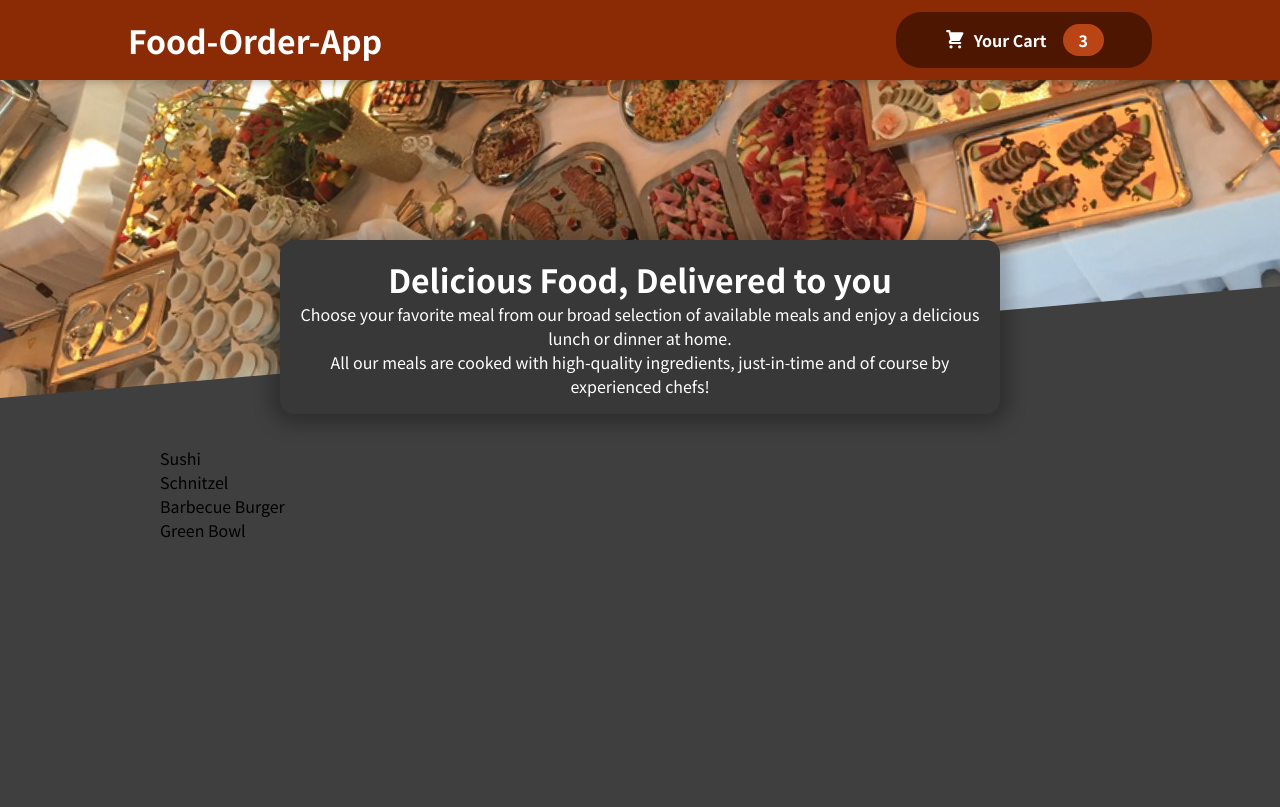
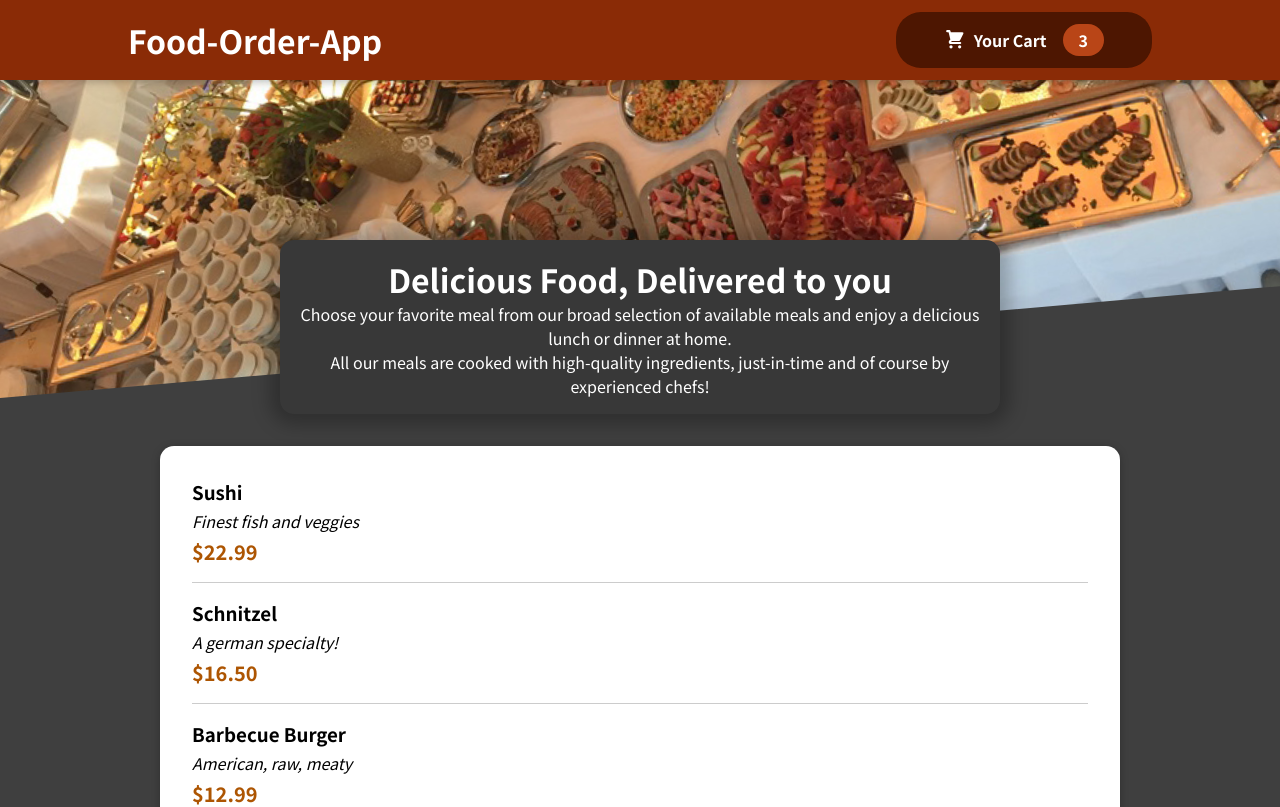
Before and after one commit to kishan-aghera/food-order-app, a React (Create React App) app: page / in a window 1280 px wide. Shown: the top 807 px of the page. Built offline with nearby package versions, Linux system fonts and the light colour scheme.

Commit message:
Adding Individual Meal Items & Displaying Them

```diff
--- a/src/components/Meals/AvailableMeals.js
+++ b/src/components/Meals/AvailableMeals.js
@@ -1,4 +1,7 @@
 import React from 'react';
+
+import Card from '../UI/Card';
+import MealItem from './MealItem/MealItem';
 
 import classes from './AvailableMeals.module.css';
 
@@ -30,14 +33,21 @@
 ];
 
 
-const AvailableMeals =() => {
-  const mealsList = DUMMY_MEALS.map((meal) => <li>{meal.name}</li>);
+const AvailableMeals = () => {
+  const mealsList = DUMMY_MEALS.map((meal) => (
+    <MealItem
+      id={meal.id}
+      name={meal.name}
+      description={meal.description}
+      price={meal.price}
+    />
+  ));
 
   return (
     <section className={classes.meals}>
-      <ul>
+      <Card>
         {mealsList}
-      </ul>
+      </Card>
     </section>
   )
 }
--- /dev/null
+++ b/src/components/Meals/MealItem/MealItem.js
@@ -0,0 +1,29 @@
+import React from 'react';
+
+import classes from './MealItem.module.css';
+
+const MealItem = (props) => {
+  const price = `$${props.price.toFixed(2)}`;
+
+  return (
+    <li className={classes.meal}>
+      <div>
+        <h3>
+          {props.name}
+        </h3>
+        <div className={classes.description}>
+          {props.description}
+        </div>
+        <div className={classes.price}>
+          {price}
+        </div>
+      </div>
+
+      <div>
+
+      </div>
+    </li>
+  )
+}
+
+export default MealItem;
--- /dev/null
+++ b/src/components/Meals/MealItem/MealItem.module.css
@@ -0,0 +1,22 @@
+.meal {
+  display: flex;
+  justify-content: space-between;
+  margin: 1rem;
+  padding-bottom: 1rem;
+  border-bottom: 1px solid #ccc;
+}
+
+.meal h3 {
+  margin: 0 0 0.25rem 0;
+}
+
+.description {
+  font-style: italic;
+}
+
+.price {
+  margin-top: 0.25rem;
+  font-weight: bold;
+  color: #ad5502;
+  font-size: 1.25rem;
+}
--- /dev/null
+++ b/src/components/UI/Card.js
@@ -0,0 +1,13 @@
+import React from 'react';
+
+import classes from './Card.module.css';
+
+const Card = (props) => {
+  return (
+    <div className={classes.card}>
+      {props.children}
+    </div>
+  )
+}
+
+export default Card;
--- /dev/null
+++ b/src/components/UI/Card.module.css
@@ -0,0 +1,6 @@
+.card {
+  padding: 1rem;
+  box-shadow: 0 2px 8px rgba(0, 0, 0, 0.25);
+  border-radius: 14px;
+  background-color: white;
+}
```
Also changed, not shown: src/components/Meals/MealItem/MealItemForm.js (added).
